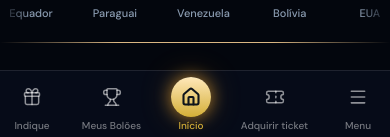
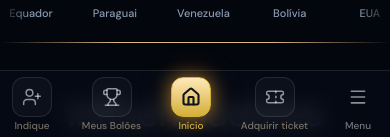
Before and after one commit to mariodev-black/bol-o-app, a Next.js app: page / in a window 390 px wide. Shown: the part 707-844 px from the top of the page. Built offline with nearby package versions, Linux system fonts and the light colour scheme.

Commit message:
Update NavBottom component: replaced "Indique" icon with "UserPlus", adjusted button styles to use rounded-xl, and refined active state styles for better visual feedback.

```diff
--- a/app/shared/NavBottom.tsx
+++ b/app/shared/NavBottom.tsx
@@ -3,10 +3,10 @@ import { useEffect, useMemo, useRef, useState } from "react";
 import type { ElementType } from "react";
 import Link from "next/link";
 import { usePathname } from "next/navigation";
-import { ArrowRight, BarChart2, CalendarClock, Gift, Home, Menu, Ticket, Trophy, User, Wallet, X } from "lucide-react";
+import { ArrowRight, BarChart2, CalendarClock, Gift, Home, Menu, Ticket, Trophy, User, UserPlus, Wallet, X } from "lucide-react";
 
 const BOTTOM_ITEMS = [
-  { label: "Indique", href: "/indique", icon: Gift },
+  { label: "Indique", href: "/indique", icon: UserPlus },
   { label: "Meus Bolões", href: "/boloes", icon: Trophy },
   { label: "Início", href: "/", icon: Home },
   { label: "Adquirir ticket", href: "/cadastrar", icon: Ticket },
@@ -320,7 +320,10 @@ export function NavBottom() {
         </div>
       )}
 
-      <nav className="fixed bottom-0 left-1/2 -translate-x-1/2 z-60 flex items-center gap-1 w-full justify-between bg-card border-t border-white/10 md:hidden">
+      <nav
+        className="fixed bottom-0 left-1/2 -translate-x-1/2 z-60 flex items-center gap-1 w-full justify-between bg-card border-t border-white/10 md:hidden"
+        style={{ background: "rgba(6,11,24,0.78)", backdropFilter: "blur(10px)" }}
+      >
         {BOTTOM_ITEMS.map(({ label, href, icon: Icon }) => {
           const active = isItemActive(href);
 
@@ -328,18 +331,21 @@ export function NavBottom() {
             <Link
               key={href + label}
               href={href}
-              className="flex flex-col items-center justify-center gap-1 px-2 py-1.5 rounded-full transition-all duration-200"
+              className="flex flex-col items-center justify-center gap-1 px-2 py-1.5 rounded-xl transition-all duration-200"
               style={{ minWidth: 64 }}
             >
               <div
-                className="flex items-center justify-center w-10 h-10 rounded-full transition-all duration-200"
+                className={[
+                  "flex items-center justify-center w-10 h-10 rounded-xl transition-all duration-200 border",
+                  active ? "border-[#D4AF37]" : "border-white/10",
+                ].join(" ")}
                 style={
                   active
                     ? {
-                      background: "linear-gradient(180deg, #FFE8BA 0%, #D4AF37 100%)",
-                      boxShadow: "0 0 16px rgba(255,175,47,0.6), 0 0 32px rgba(255,175,47,0.25)",
-                    }
-                    : { background: "transparent" }
+                        background: "linear-gradient(180deg, #FFE8BA 0%, #D4AF37 100%)",
+                        boxShadow: "0 0 18px rgba(255,175,47,0.55), 0 0 34px rgba(255,175,47,0.22)",
+                      }
+                    : { background: "rgba(255,255,255,0.03)" }
                 }
               >
                 <Icon
@@ -352,7 +358,7 @@ export function NavBottom() {
               <span
                 className="text-[10px] font-medium leading-none text-center"
                 style={{
-                  color: active ? "#D4AF37" : "rgba(255,255,255,0.45)",
+                  color: active ? "#D4AF37" : "rgba(255,232,186,0.45)",
                 }}
               >
                 {label}
@@ -364,12 +370,12 @@ export function NavBottom() {
         <button
           type="button"
           onClick={openMenu}
-          className="flex flex-col items-center justify-center gap-1 px-2 py-1.5 rounded-full transition-all duration-200"
+          className="flex flex-col items-center justify-center gap-1 px-2 py-1.5 rounded-xl transition-all duration-200"
           style={{ minWidth: 64 }}
           aria-label="Abrir menu"
           aria-expanded={menuOpen}
         >
-          <div className="flex items-center justify-center w-10 h-10 rounded-full transition-all duration-200">
+          <div className="flex items-center justify-center w-10 h-10 rounded-xl transition-all duration-200">
             <Menu className="w-5 h-5" style={{ color: "rgba(255,255,255,0.55)" }} strokeWidth={1.9} />
           </div>
           <span className="text-[10px] font-medium leading-none text-center" style={{ color: "rgba(255,255,255,0.45)" }}>
```
